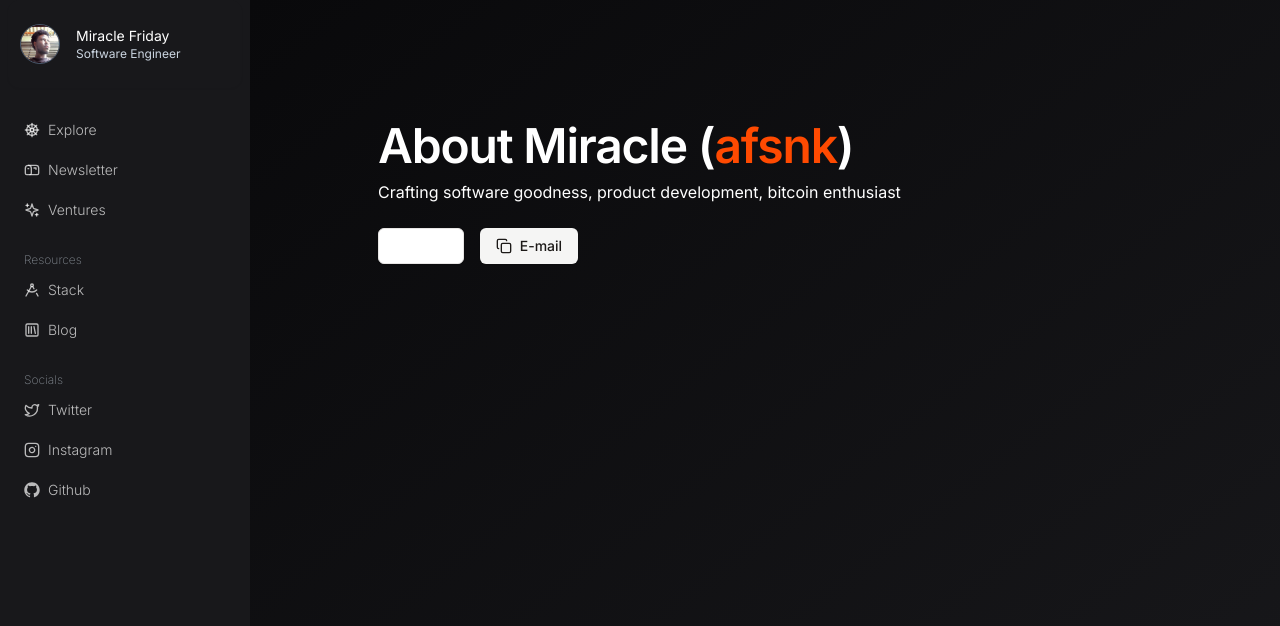
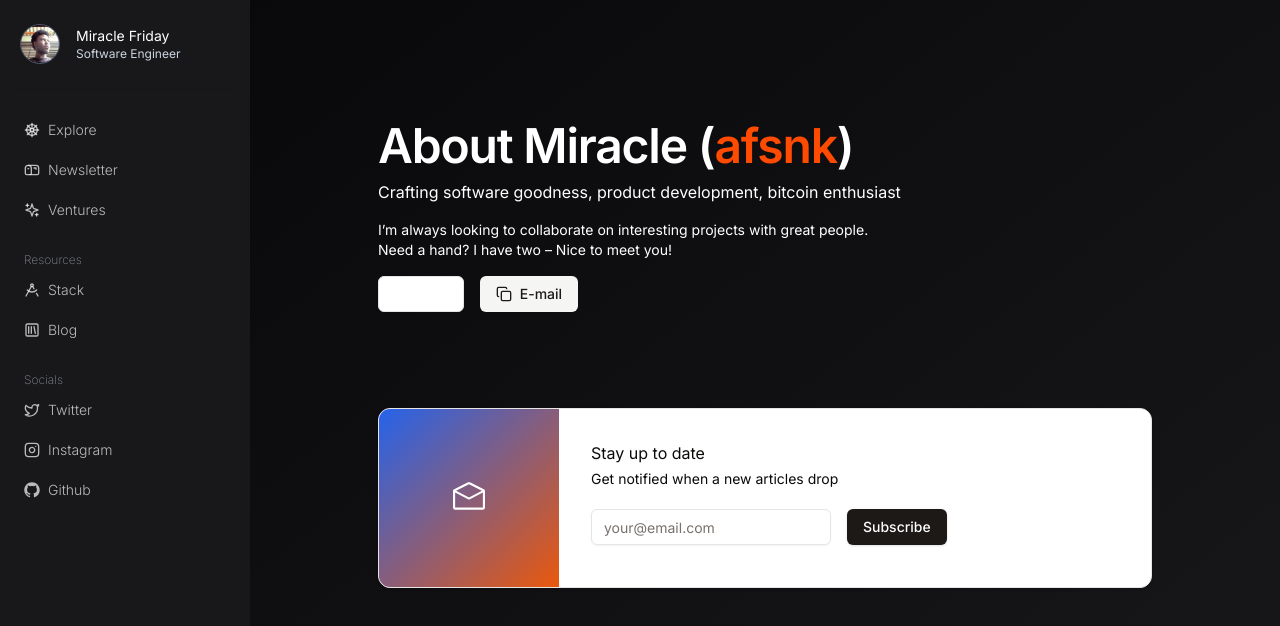
Before and after one commit to afullsnack/personal, a Next.js app: page / in a window 1280 px wide. Shown: the top 626 px of the page. Built offline with nearby package versions, Linux system fonts and the light colour scheme.

Commit message:
fix: added the submail component and re-ordered the layout

```diff
--- a/src/app/page.tsx
+++ b/src/app/page.tsx
@@ -4,11 +4,12 @@
 import { Button } from "~/components/ui/button";
 import { Copy } from "lucide-react";
 import Link from "next/link";
+import { SubMailList } from "~/components/ui/sub-mail-list";
 
 export default function HomePage() {
   return (
     <main className="flex min-h-screen flex-col items-center justify-start bg-gradient-to-br from-zinc-950 to-zinc-900 text-white">
-      <div className="container flex flex-col items-start justify-start gap-3 px-8 py-8 md:px-16 md:py-16 lg:px-32 lg:py-32">
+      <div className="container flex flex-col items-start justify-start gap-4 px-8 py-8 md:px-16 md:py-16 lg:px-32 lg:py-32">
         {/* <div className="w-full border border-red-400 p-8"></div> */}
         <div className="grid gap-4">
           <h1 className="text-3xl font-semibold tracking-tight text-white sm:text-[3rem]">
@@ -22,7 +23,12 @@ export default function HomePage() {
             Crafting software goodness, product development, bitcoin enthusiast
           </span>
         </div>
-        <div className="grid gap-3"></div>
+        <div className="flex flex-col items-center justify-start gap-4 lg:max-w-lg">
+          <p className="text-sm dark:text-white/60">
+            I’m always looking to collaborate on interesting projects with great
+            people. Need a hand? I have two – Nice to meet you!
+          </p>
+        </div>
         <div className="flex items-center justify-start gap-4">
           <Button variant="outline">Hire me</Button>
           <Link href="mailto:miraclef60@gmail.com" passHref target="_blank">
@@ -31,6 +37,12 @@ export default function HomePage() {
             </Button>
           </Link>
         </div>
+        <div className="mt-20 w-full">
+          <SubMailList
+            title="Stay up to date"
+            subTitle="Get notified when a new articles drop"
+          />
+        </div>
       </div>
     </main>
   );
```
